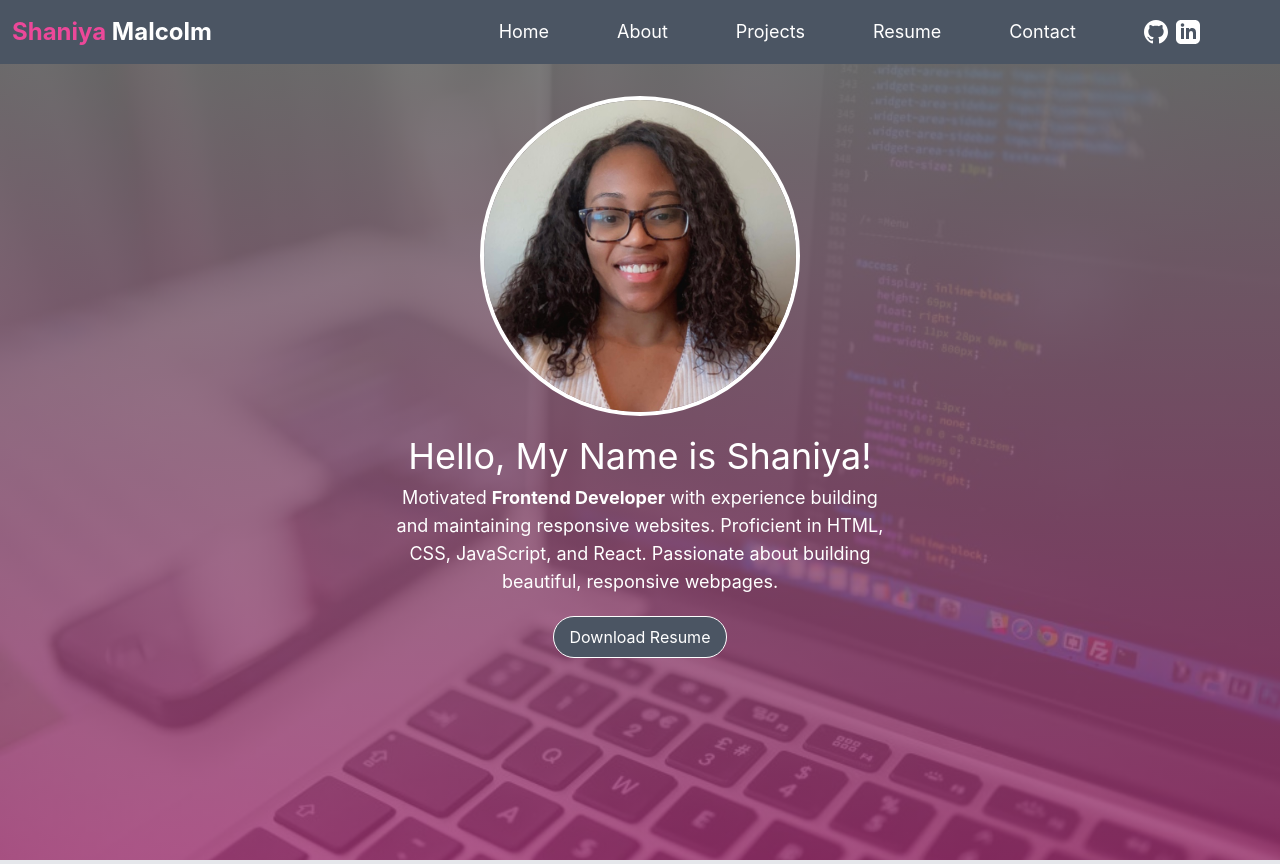
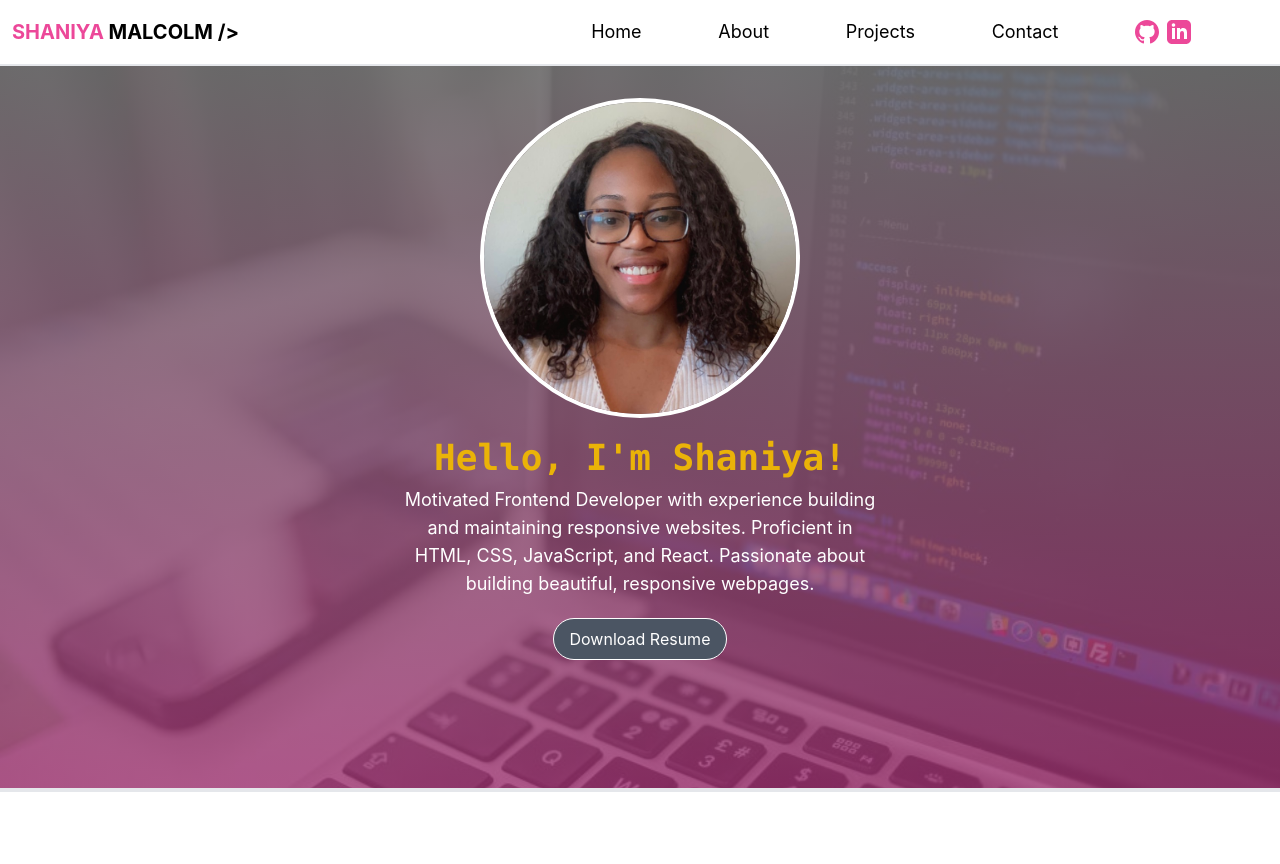
Before and after one commit to MsNiyaJ/portfolio, a React (Create React App) app: page / in a window 1280 px wide. After the commit the page ends 800 px from the top, so only its background shows below. Built offline with nearby package versions, Linux system fonts and the light colour scheme.

Commit message:
Changed navbar theme from gray to white and pink, added transitions to image and nav item

```diff
--- a/src/HeroSection.js
+++ b/src/HeroSection.js
@@ -5,16 +5,18 @@ import resume from './docs/resume.pdf';
 
 const HeroSection = () => {
   return (
-    <div className="flex justify-center h-screen pt-8 border-b-4 bg-laptop bg-no-repeat bg-cover hero-img">
-      <div className="flex flex-col items-center text-center max-w-lg text-white">
+    <div className="flex justify-center h-full pt-8 pb-32 border-b-4 bg-laptop bg-no-repeat bg-cover hero-img">
+      <div className="flex flex-col items-center text-center max-w-lg px-5 text-white">
         <ProfilePicture />
         <div className="my-5">
-          <h1 className="text-4xl">Hello, My Name is Shaniya!</h1>
+          <h1 className="text-4xl font-bold font-mono text-yellow-500">
+            Hello, I'm Shaniya!
+          </h1>
           <p className="text-lg mt-2">
-            Motivated <span className="font-bold">Frontend Developer</span> with
-            experience building and maintaining responsive websites. Proficient
-            in HTML, CSS, JavaScript, and React. Passionate about building
-            beautiful, responsive webpages.
+            Motivated Frontend Developer with experience building and
+            maintaining responsive websites. Proficient in HTML, CSS,
+            JavaScript, and React. Passionate about building beautiful,
+            responsive webpages.
           </p>
         </div>
 
--- a/src/ProfilePicture.js
+++ b/src/ProfilePicture.js
@@ -5,7 +5,7 @@ const ProfilePicture = () => {
     <img
       src="/images/profile-pic.jpeg"
       alt=""
-      className="rounded-full w-80 h-80 border-4 border-white"
+      className="rounded-full w-52 h-52 sm:w-80 sm:h-80 border-4 border-white hover:scale-90 duration-300"
     />
   );
 };
--- a/src/icons/HamburgerMenuIcon.js
+++ b/src/icons/HamburgerMenuIcon.js
@@ -1,7 +1,7 @@
 import React from 'react';
 
 const HamburgerMenuIcon = ({
-  className = 'h-8 w-8 text-white cursor-pointer',
+  className = 'h-8 w-8 text-black cursor-pointer',
 }) => {
   return (
     <div>
--- a/src/navbar/DropdownMenu.js
+++ b/src/navbar/DropdownMenu.js
@@ -19,13 +19,13 @@ const DropdownMenu = () => {
       <div>
         {open && (
           <div className="relative">
-            <div className="border-t-4 border-t-pink-500 flex flex-col gap-2 absolute -right-3 bg-gray-600 mt-3 pb-2">
+            <div className="border-t-4 border-t-pink-500 flex flex-col gap-2 absolute -right-3 bg-white mt-3 pb-2">
               {Navitems.map((item) => {
                 return (
                   <a
                     key={item.content}
                     href={item.href}
-                    className="text-center hover:bg-white hover:text-black w-full px-12 py-3"
+                    className="text-center hover:bg-pink-200 hover:text-black w-full px-12 py-3"
                   >
                     <p>{item.content}</p>
                   </a>
@@ -34,10 +34,10 @@ const DropdownMenu = () => {
               {/* Social Media */}
               <div className="flex justify-center gap-2 items-center py-2">
                 <a href="#!">
-                  <GithubIcon className="fill-white hover:fill-rose-400" />
+                  <GithubIcon className="fill-pink-500 hover:fill-gray-600" />
                 </a>
                 <a href="#!">
-                  <LinkedinIcon className="fill-white hover:fill-rose-400" />
+                  <LinkedinIcon className="fill-pink-500 hover:fill-gray-600" />
                 </a>
               </div>
             </div>
--- a/src/navbar/Menu.js
+++ b/src/navbar/Menu.js
@@ -5,13 +5,13 @@ import LinkedinIcon from '../icons/LinkedinIcon';
 
 const Menu = () => {
   return (
-    <div className="hidden sm:flex justify-evenly items-center text-lg w-2/3">
+    <div className="hidden sm:flex justify-evenly items-center text-lg w-3/5">
       {Navitems.map((item) => {
         return (
           <a
             key={item.content}
             href={item.href}
-            className="text-center hover:text-rose-400"
+            className="text-center hover:text-rose-400 hover:translate-x-1 duration-300"
           >
             <p>{item.content}</p>
           </a>
@@ -20,10 +20,10 @@ const Menu = () => {
       {/* Social Media */}
       <div className="flex justify-center gap-2 items-center py-2">
         <a href="#!">
-          <GithubIcon className="fill-white hover:fill-rose-400" />
+          <GithubIcon className="fill-pink-500 hover:fill-gray-600" />
         </a>
         <a href="#!">
-          <LinkedinIcon className="fill-white hover:fill-rose-400" />
+          <LinkedinIcon className="fill-pink-500 hover:fill-gray-600" />
         </a>
       </div>
     </div>
--- a/src/navbar/Navbar.js
+++ b/src/navbar/Navbar.js
@@ -4,11 +4,11 @@ import Menu from './Menu';
 
 const Navbar = () => {
   return (
-    <div className="bg-gray-600 text-white">
+    <div className="bg-white text-black sticky top-0 border-b-2 z-50">
       <nav>
         <div className="flex justify-between items-center p-3">
-          <div className="text-2xl font-bold">
-            <span className="text-pink-500">Shaniya</span> Malcolm
+          <div className="text-xl font-bold">
+            <span className="text-pink-500">SHANIYA</span> MALCOLM /&gt;
           </div>
           {/* Mobile Navbar */}
           <DropdownMenu />
--- a/src/navbar/Navitems.js
+++ b/src/navbar/Navitems.js
@@ -13,10 +13,6 @@ const Navitems = [
   },
   {
     href: '#!',
-    content: `Resume`,
-  },
-  {
-    href: '#!',
     content: `Contact`,
   },
 ];
```
